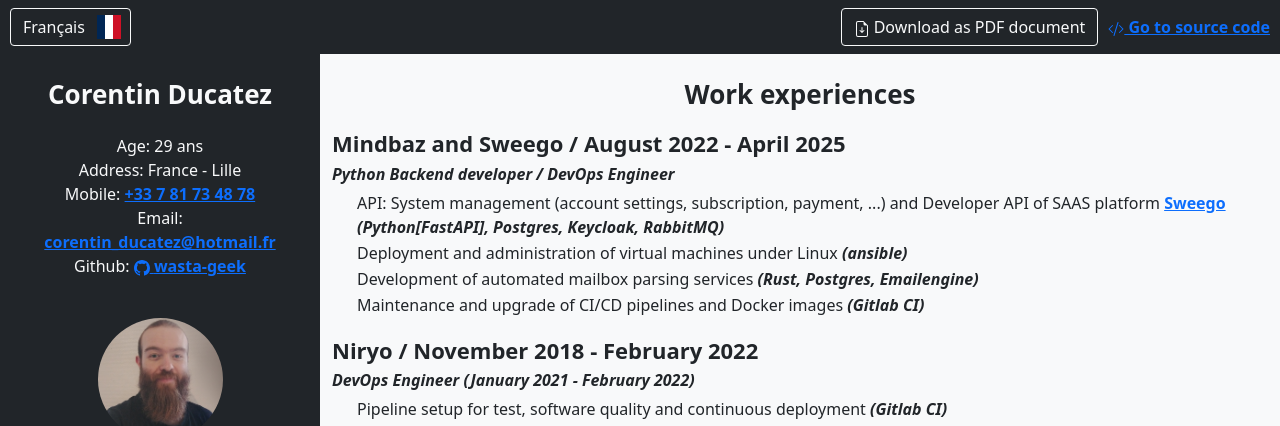
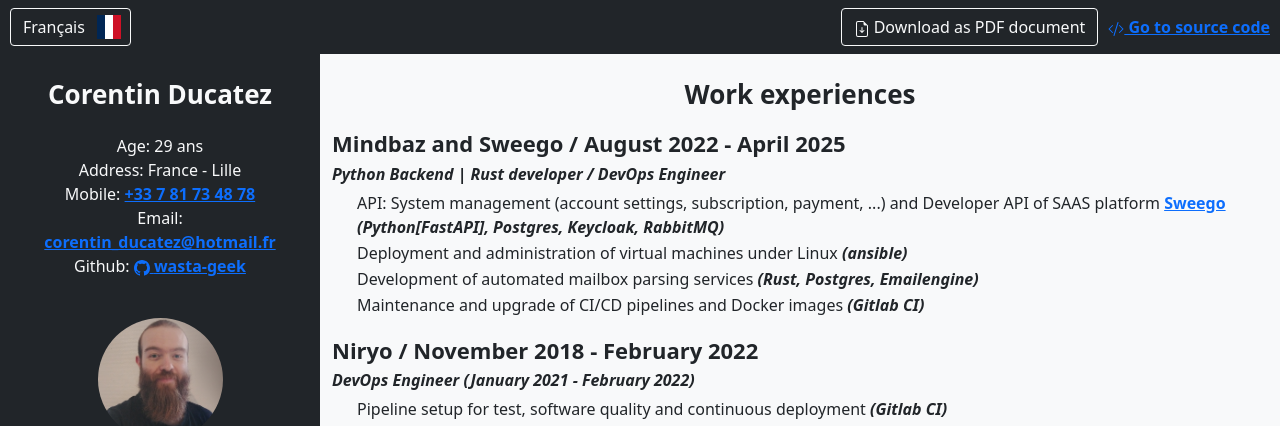
Before and after one commit to Wasta-Geek/curriculum-vitae, a Jekyll site: the page built from docs/en/index.markdown, in a window 1280 px wide. Shown: the top 426 px of the page. Built offline with Jekyll 4.4.1, drawn with Linux system fonts in a browser that asks for light colours.

Commit message:
Job experience title rewording

```diff
--- a/docs/_data/work_experiences.yml
+++ b/docs/_data/work_experiences.yml
@@ -8,14 +8,14 @@ content:
       en: Mindbaz and Sweego / August 2022 - April 2025
     description:
       fr:
-        - job_title: "Développeur Backend Python / ingénieur DevOps"
+        - job_title: "Développeur Backend Python | Rust / ingénieur DevOps"
           description:
             - "Développement d'une API développeur, de l'API du système d'information (gestion de compte, abonnement, paiement, ...) de la plateforme SAAS <a class=\"dark_link\" href=\"https://sweego.io\">Sweego</a> <b><i>(Python[FastAPI], Postgres, Keycloak, RabbitMQ)</b></i>"
             - "Déploiement et administration de machines virtuelles Linux <b><i>(ansible)</b></i>"
             - "Développement de services de parsing automatisées de boîte mails <b><i>(Rust, Postgres, Emailengine)</b></i>"
             - "Maintenance et mise à jours des pipelines de CI/CD et images Docker <b><i>(Gitlab CI)</b></i>"
       en:
-        - job_title: "Python Backend developer / DevOps Engineer"
+        - job_title: "Python Backend | Rust developer / DevOps Engineer"
           description:
             - "API: System management (account settings, subscription, payment, ...) and Developer API of SAAS platform <a class=\"dark_link\" href=\"https://sweego.io\">Sweego</a> <b><i>(Python[FastAPI], Postgres, Keycloak, RabbitMQ)</b></i>"
             - "Deployment and administration of virtual machines under Linux <b><i>(ansible)</b></i>"
```
